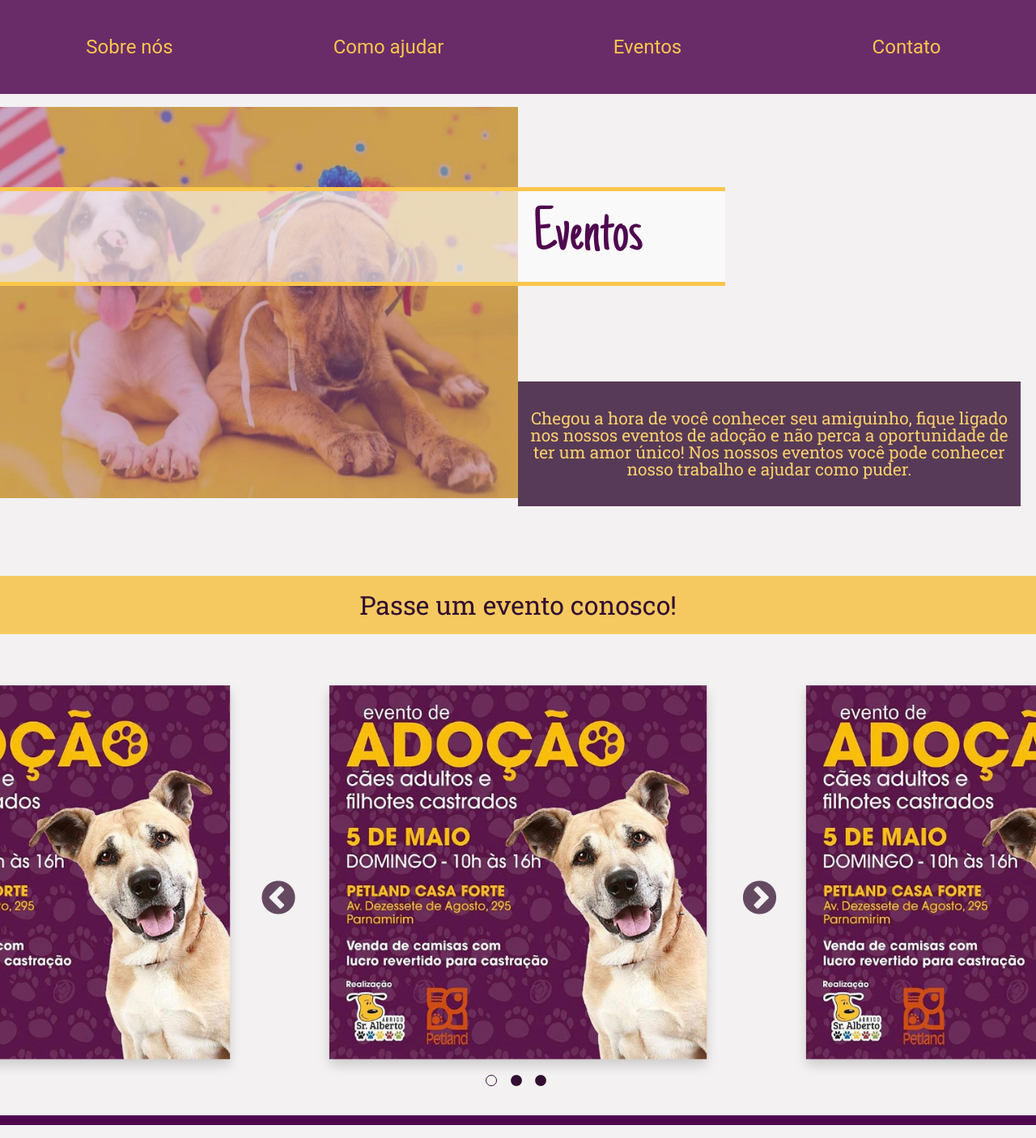
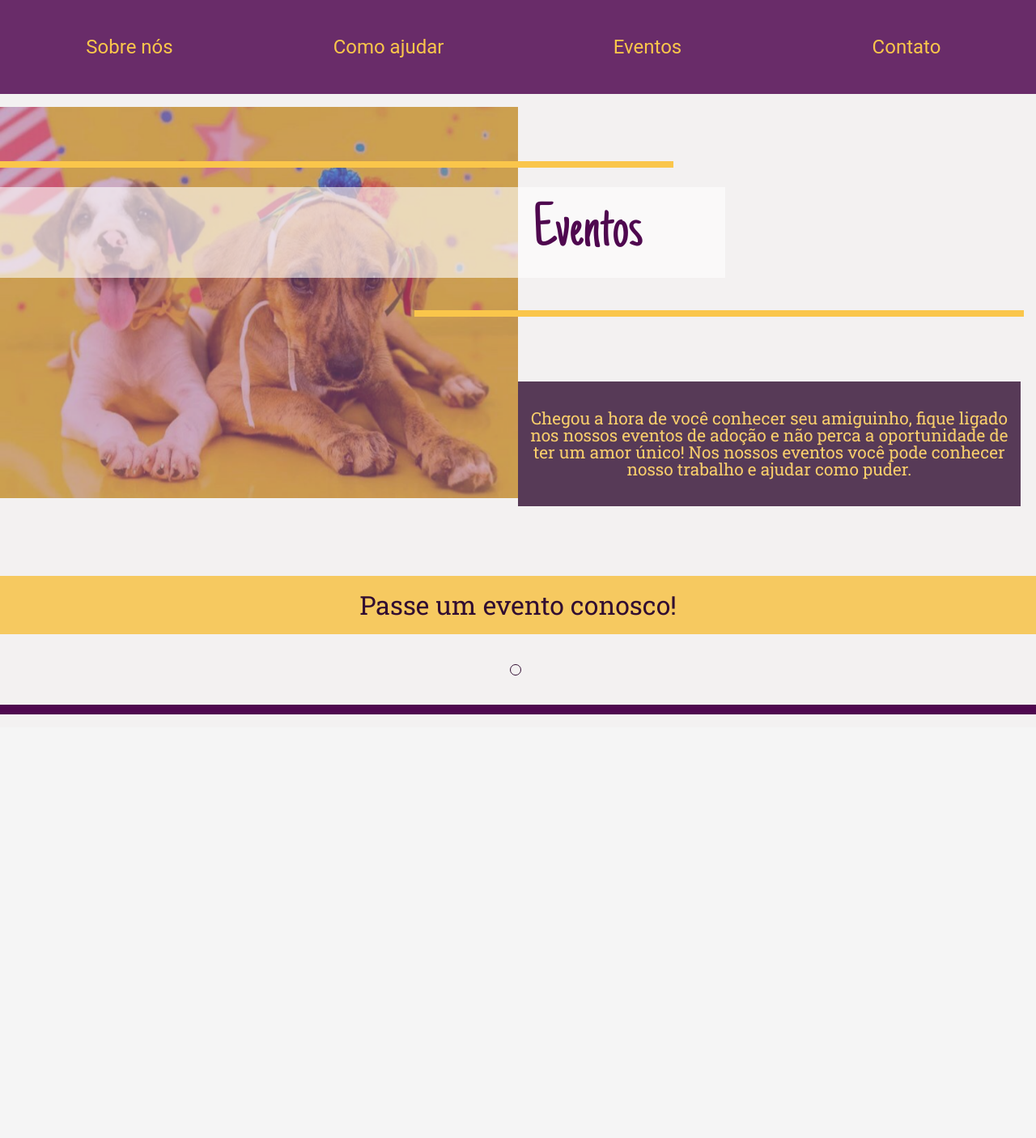
Before and after one commit to citi-onboarding/Abrigo, a Django app: page / in a window 1280 px wide. Shown: the part 96-1501 px from the top of the page at 81% size. After the commit the page ends 978 px from the top, so only its background shows below. Run offline with Django 3.2, Linux system fonts and the light colour scheme; data that the repository does not hold is empty; some libraries are stand-ins or nearby versions.

Commit message:
Alterando models e views para carrossel não estático

```diff
--- a/home_page/views.py
+++ b/home_page/views.py
@@ -3,28 +3,34 @@ from django.http import HttpResponse, HttpResponseRedirect
 from django.views import generic
 from django.urls import reverse_lazy
 from templated_email import send_templated_mail
+from .models import Eventos
 
 # Create your views here.
 
 class HomeView(generic.TemplateView):
 	template_name = 'base.html'
 
+	def get_context_data(self, **kwargs):
+		context = super().get_context_data(**kwargs)
+		context["eventos"] = Eventos.objects.all()
+		return context
+
 	def post(self, request, *args, **kwargs):
-		nome = request.POST.get('nome-contato')
-		telefone = request.POST.get('telefone-contato')
-		email = request.POST.get('email-contato')
-		assunto = request.POST.get('assunto-contato')
-		mensagem = request.POST.get('mensagem-contato')
-		send_templated_mail(
-			template_name='contact',
-			from_email = email,
-			recipient_list=['noreply.abrigodoseualberto@gmail.com'],
-			context={
-				'nome': nome,
-				'telefone': telefone,
-				'email': email,
-				'assunto': assunto,
-				'mensagem': mensagem,
-			 },
-		)
-		return HttpResponseRedirect(reverse_lazy("home_page:Home-Page"))
+			nome = request.POST.get('nome-contato')
+			telefone = request.POST.get('telefone-contato')
+			email = request.POST.get('email-contato')
+			assunto = request.POST.get('assunto-contato')
+			mensagem = request.POST.get('mensagem-contato')
+			send_templated_mail(
+				template_name='contact',
+				from_email = email,
+				recipient_list=['noreply.abrigodoseualberto@gmail.com'],
+				context={
+					'nome': nome,
+					'telefone': telefone,
+					'email': email,
+					'assunto': assunto,
+					'mensagem': mensagem,
+				},
+			)
+			return HttpResponseRedirect(reverse_lazy("home_page:Home-Page"))
--- a/static/css/eventos.css
+++ b/static/css/eventos.css
@@ -8,6 +8,21 @@
     width: 90vw;
     filter: drop-shadow(0px 0px purple) brightness(90%);
 }
+#linhaamarela1-eventos{
+    background-color: #FAC64B;
+    height: 1vh;
+    width: 80vw;
+    margin-top: -16vh;
+    position: absolute;
+}
+#linhaamarela2-eventos{
+    background-color: #FAC64B;
+    height: 1vh;
+    position: absolute;
+    width: 58.8vw;
+    margin-top: -31vh;
+    margin-left: 40vw;
+}
 #titulo1-eventos{
     background-color: rgba(255, 255, 255, 0.6);
     width: 100vw;
@@ -15,8 +30,6 @@
     padding: 2vh 0;
     position: absolute;
     margin: -15vh 0;
-    border-top: 5px solid #FAC64B;
-    border-bottom: 5px solid #FAC64B;
 
 }
 #titulo1-eventos h1{
@@ -92,26 +105,27 @@
 .carrossel-eventos{
     margin-top: 40vh;
 }
-.slick-slide img{
+.carrossel-eventos .slick-slide img{
     margin: auto;
     width: 60vw;
 }
-.slick-dots li.slick-active button:before{
+.carrossel-eventos .slick-dots li.slick-active button:before{
     border:1px solid #310D31;
     width: 60%;
     height: 60%;
     margin: 2px auto;
+    color: transparent;
 }
-.slick-dots li button:before{
+.carrossel-eventos .slick-dots li button:before{
     color: #310D31;
 }
-.slick-dots{
+.carrossel-eventos .slick-dots{
     position: relative;
 }
-.slick-slide{
+.carrossel-eventos .slick-slide{
     opacity: 0.7;
 }
-.slick-active{
+.carrossel-eventos .slick-active{
     opacity: 1;
 }
 #divisoria-eventos{
--- a/static/css/mediaquery-eventos.css
+++ b/static/css/mediaquery-eventos.css
@@ -38,7 +38,7 @@
     .carrossel-eventos{
         margin-top: 25vh;
     }
-    .slick-slide img{
+    .carrossel-eventos .slick-slide img{
         margin: 0 3vw;
         width: 45vw;
     }
@@ -63,23 +63,35 @@
         margin: -20vh 50vw;
         width: 48.5vw;
     }
-    .slick-slide{
+    .carrossel-eventos .slick-slide{
         opacity: 1;
     }
-    .slick-slide img{
+    .carrossel-eventos .slick-slide img{
         width: 40vw;
     }
-    .slick-next{
+    .carrossel-eventos .slick-next{
         right: 27vw;
     }
-    .slick-prev{
+    .carrossel-eventos .slick-prev{
         left: 25vw;
     }
-    .slick-prev:before, .slick-next:before{
+    .carrossel-eventos .slick-prev:before, .carrossel-eventos .slick-next:before{
         color: #361131;
     }
     #linhadiv-eventos{
         height: 1.5vh;
     }
+    #linhaamarela1-eventos{
+        width: 65vw;
+        margin-top: -54vh;
+    }
+    #linhaamarela2-eventos{
+        background-color: #FAC64B;
+        height: 1vh;
+        position: absolute;
+        width: 58.8vw;
+        margin-top: -31vh;
+        margin-left: 40vw;
+    }
 
 }
--- a/templates/base.html
+++ b/templates/base.html
@@ -27,7 +27,6 @@
     <!-- Seção navbar-->
     {% include 'home_page/header.html' %}
     <!-- Seção baner -->
-
     <!-- Seção sobre nós -->
 
     <!-- Seção como ajudar -->
--- a/templates/home_page/eventos.html
+++ b/templates/home_page/eventos.html
@@ -1,9 +1,11 @@
 {% load static %}
 <section class="secao-eventos">
         <img id="imgtop-eventos" src="{% static 'images/evento@3x.png' %}" alt="">
+        <div id="linhaamarela1-eventos"></div>
         <div id="titulo1-eventos">
             <h1>Eventos</h1>
         </div>
+        <div id="linhaamarela2-eventos"></div>
         <div id="frase1-eventos">
             <h2>Chegou a hora de você conhecer seu amiguinho!</h2>
         </div>
@@ -20,9 +22,13 @@
             <h1>Passe um evento conosco!</h1>
         </div>
         <div class="carrossel-eventos">
-            <div id="carrosseis-eventos"> <img src="{% static 'images/adocao@3x.png' %}" alt=""></div>
-            <div id="carrosseis-eventos"> <img src="{% static 'images/adocao@3x.png' %}" alt=""></div>
-            <div id="carrosseis-eventos"> <img src="{% static 'images/adocao@3x.png' %}" alt=""></div>
+            {% for evento in eventos %}
+            <div id="carrosseis-eventos">
+                <a href="{{ evento.postagem }}">
+                    <img src="{{ evento.foto.url }}" alt="">
+                </a>
+            </div>
+            {% endfor %}
         </div>
         <div id="divisoria-eventos">
             <div id="linhadiv-eventos"></div>
```
Also changed, not shown: home_page/models.py (+22 -21 lines), media/evento_image/adocao.png (added), media/evento_image/adocao3x.png (added), media/evento_image/adocao3x_ApyqJlH.png (added), media/evento_image/adocao3x_xs7XDai.png (added), media/evento_image/seualberto.jpg (added).
